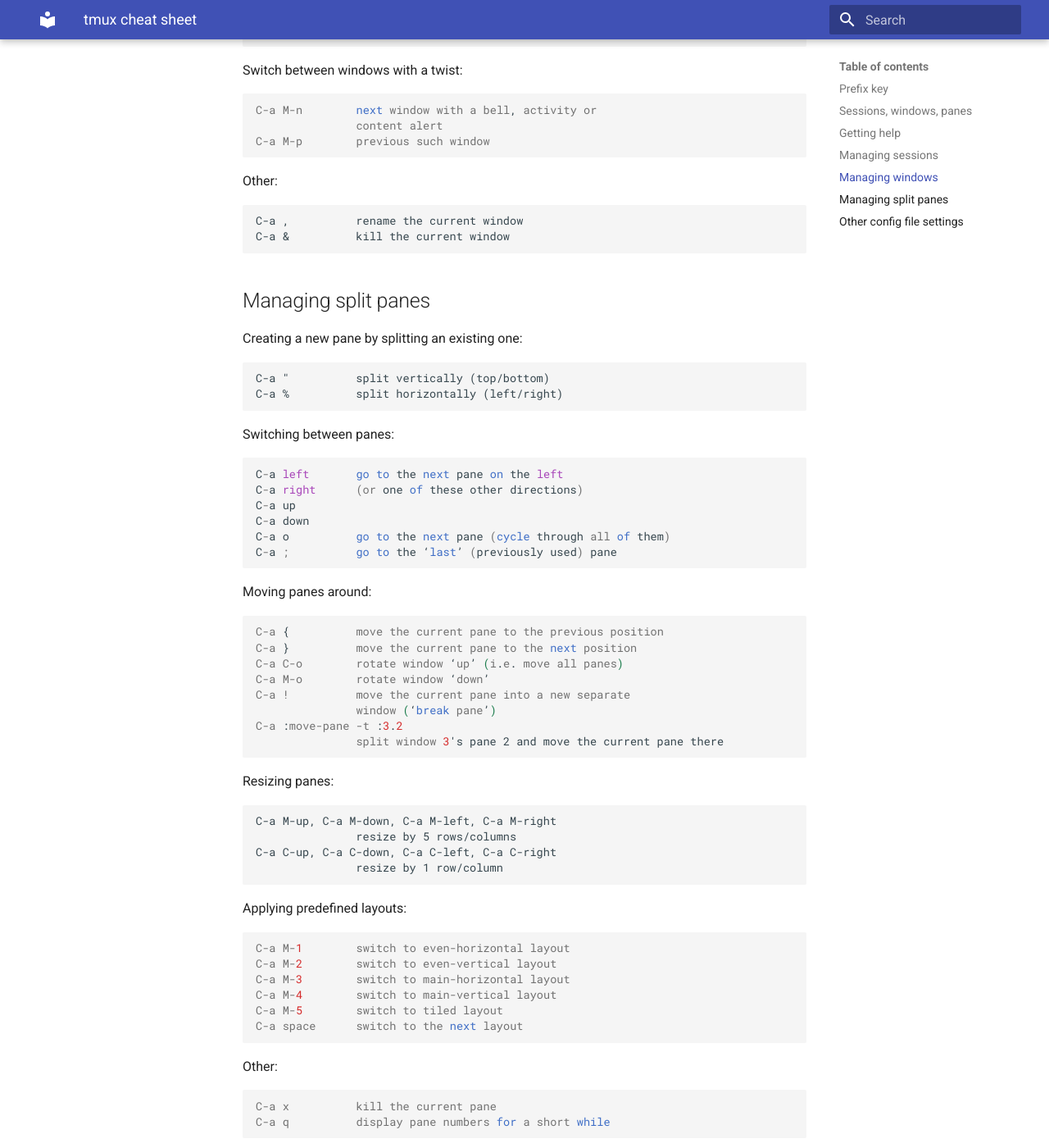
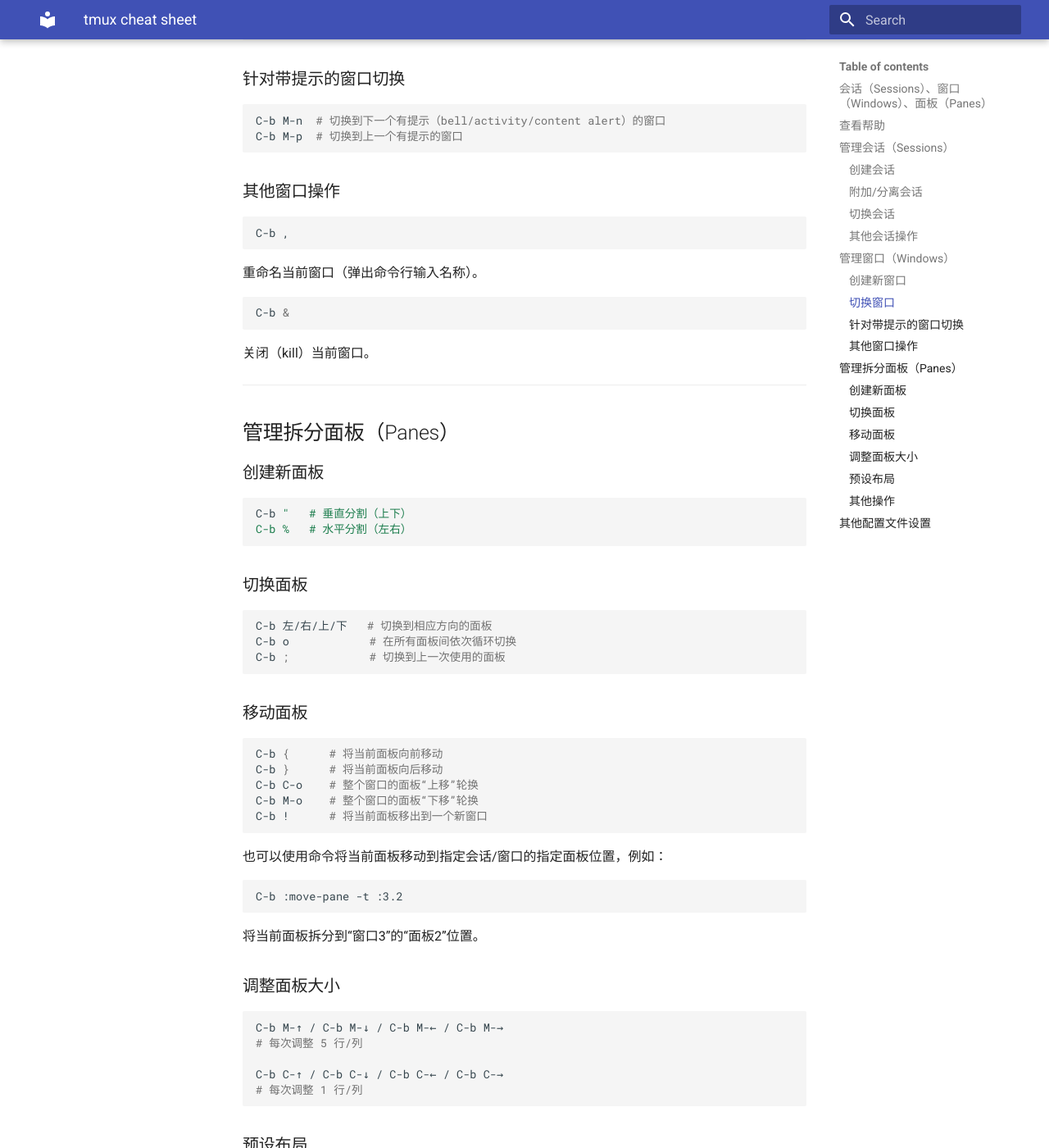
Before and after one commit to ymma98/technotes, an MkDocs documentation site: the page built from docs/Linux/tmux速查.md, in a window 1280 px wide and 1400 px high, scrolled down 2259 px. Shown: the whole window at 82% size. Built offline with MkDocs 1.6.1 and Material for MkDocs 9.7.7, drawn with Linux system fonts in a browser that asks for light colours; some of the changed text lies outside the part shown.

Commit message:
docs/Linux/tmux速查.md updated from https://stackedit.cn/

````diff
--- a/docs/Linux/tmux速查.md
+++ b/docs/Linux/tmux速查.md
@@ -2,162 +2,217 @@
 
 * [参考](https://gist.github.com/andreyvit/2921703)
 
-(C-x means ctrl+x, M-x means alt+x)
+
+（注：C-x 表示 Ctrl + x，M-x 表示 Alt + x）
 
 
-## Prefix key
+以下所有快捷键均假设你使用 `C-b` 作为前缀。
 
-The default prefix is C-b. If you (or your muscle memory) prefer C-a, you need to add this to `~/.tmux.conf`:
+----------
 
-    # remap prefix to Control + a
-    set -g prefix C-a
-    # bind 'C-a C-a' to type 'C-a'
-    bind C-a send-prefix
-    unbind C-b
+## 会话（Sessions）、窗口（Windows）、面板（Panes）
 
-I'm going to assume that C-a is your prefix.
+-   **会话（Session）**：一组窗口，并且包含当前正在使用的窗口信息。
+-   **窗口（Window）**：相当于一个「虚拟桌面」，其中可以包含多个面板。
+-   **面板（Pane）**：窗口中的一个矩形区域，运行一个特定的命令（如一个 shell）。
 
+----------
 
-## Sessions, windows, panes
+## 查看帮助
 
-Session is a set of windows, plus a notion of which window is current.
+显示所有快捷键列表：
 
-Window is a single screen covered with panes. (Once might compare it to a ‘virtual desktop’ or a ‘space’.)
+```bash
+C-b ?
+```
 
-Pane is a rectangular part of a window that runs a specific command, e.g. a shell.
+如果想在查看帮助和复制模式下使用 Vim 按键（例如 j、k、C-u、C-d 等），需要在 `~/.tmux.conf` 中添加：
 
+```bash
+setw -g mode-keys vi
+```
 
-## Getting help
+提示：本 cheatsheet 中提到的所有命令，都可以通过以下方式执行：
 
-Display a list of keyboard shortcuts:
+-   在终端中直接输入 `tmux <command>`
+-   在 tmux 中先按 `C-b :`，然后输入 `<command>`
+-   或者将它们加入到 `~/.tmux.conf`
 
-    C-a ?
+----------
 
-Navigate using Vim or Emacs shortcuts, depending on the value of `mode-keys`. Emacs is the default, and if you want Vim shortcuts for help and copy modes (e.g. j, k, C-u, C-d), add the following line to `~/.tmux.conf`:
+## 管理会话（Sessions）
 
-    setw -g mode-keys vi
+### 创建会话
 
-Any command mentioned in this list can be executed as `tmux something` or `C-a :something` (or added to `~/.tmux.conf`).
+```bash
+tmux new-session -s work
+```
 
+创建一个与已有会话共享窗口，但拥有自己当前窗口指针的新会话：
 
-## Managing sessions
+```bash
+tmux new-session -s work2 -t work
+```
 
-Creating a session:
+### 附加/分离会话
 
-    tmux new-session -s work
+```bash
+tmux attach -t work
+```
 
-Create a new session that shares all windows with an existing session, but has its own separate notion of which window is current:
+分离当前会话：
 
-    tmux new-session -s work2 -t work
+```bash
+C-b d
+```
 
-Attach to a session:
+### 切换会话
 
-    tmux attach -t work
+```bash
+C-b (    # 上一个会话
+C-b )    # 下一个会话
+C-b L    # 最后使用过的会话
+C-b s    # 从会话列表中选择
+```
 
-Detach from a session: `C-a d`.
+### 其他会话操作
 
-Switch between sessions:
+```bash
+C-b $
+```
 
-    C-a (          previous session
-    C-a )          next session
-    C-a L          ‘last’ (previously used) session
-    C-a s          choose a session from a list
+重命名当前会话（弹出命令行让你输入新名称）。
 
-Other:
+----------
 
-    C-a $          rename the current session
-    C-a
+## 管理窗口（Windows）
 
+### 创建新窗口
 
-## Managing windows
+```bash
+C-b c
+```
 
-Create a window:
+创建一个新的窗口。
 
-    C-a c          create a new window
+### 切换窗口
 
-Switch between windows:
+```bash
+C-b 1 ... C-b 9  C-b 0   # 切换到对应编号的窗口（1~9, 0）
+C-b p                   # 切换到上一个窗口
+C-b n                   # 切换到下一个窗口
+C-b l                   # 切换到上一次使用的窗口
+C-b w                   # 从窗口列表中选择
+```
 
-    C-a 1 ...      switch to window 1, ..., 9, 0
-    C-a 9
-    C-a 0
-    C-a p          previous window
-    C-a n          next window
-    C-a l          ‘last’ (previously used) window
-    C-a w          choose window from a list
+### 针对带提示的窗口切换
 
-Switch between windows with a twist:
+```bash
+C-b M-n  # 切换到下一个有提示（bell/activity/content alert）的窗口
+C-b M-p  # 切换到上一个有提示的窗口
+```
 
-    C-a M-n        next window with a bell, activity or
-                   content alert
-    C-a M-p        previous such window
+### 其他窗口操作
 
+```bash
+C-b ,
+```
 
-Other:
+重命名当前窗口（弹出命令行输入名称）。
 
-    C-a ,          rename the current window
-    C-a &          kill the current window
+```bash
+C-b &
+```
 
+关闭（kill）当前窗口。
 
-## Managing split panes
+----------
 
-Creating a new pane by splitting an existing one:
+## 管理拆分面板（Panes）
 
-    C-a "          split vertically (top/bottom)
-    C-a %          split horizontally (left/right)
+### 创建新面板
 
-Switching between panes:
+```bash
+C-b "   # 垂直分割（上下）
+C-b %   # 水平分割（左右）
+```
 
-    C-a left       go to the next pane on the left
-    C-a right      (or one of these other directions)
-    C-a up
-    C-a down
-    C-a o          go to the next pane (cycle through all of them)
-    C-a ;          go to the ‘last’ (previously used) pane
+### 切换面板
 
-Moving panes around:
+```bash
+C-b 左/右/上/下   # 切换到相应方向的面板
+C-b o            # 在所有面板间依次循环切换
+C-b ;            # 切换到上一次使用的面板
+```
 
-    C-a {          move the current pane to the previous position
-    C-a }          move the current pane to the next position
-    C-a C-o        rotate window ‘up’ (i.e. move all panes)
-    C-a M-o        rotate window ‘down’
-    C-a !          move the current pane into a new separate
-                   window (‘break pane’)
-    C-a :move-pane -t :3.2
-                   split window 3's pane 2 and move the current pane there
+### 移动面板
 
-Resizing panes:
+```bash
+C-b {      # 将当前面板向前移动
+C-b }      # 将当前面板向后移动
+C-b C-o    # 整个窗口的面板“上移”轮换
+C-b M-o    # 整个窗口的面板“下移”轮换
+C-b !      # 将当前面板移出到一个新窗口
+```
 
-    C-a M-up, C-a M-down, C-a M-left, C-a M-right
-                   resize by 5 rows/columns
-    C-a C-up, C-a C-down, C-a C-left, C-a C-right
-                   resize by 1 row/column
+也可以使用命令将当前面板移动到指定会话/窗口的指定面板位置，例如：
 
-Applying predefined layouts:
+```bash
+C-b :move-pane -t :3.2
+```
 
-    C-a M-1        switch to even-horizontal layout
-    C-a M-2        switch to even-vertical layout
-    C-a M-3        switch to main-horizontal layout
-    C-a M-4        switch to main-vertical layout
-    C-a M-5        switch to tiled layout
-    C-a space      switch to the next layout
+将当前面板拆分到“窗口3”的“面板2”位置。
 
+### 调整面板大小
 
-Other:
+```bash
+C-b M-↑ / C-b M-↓ / C-b M-← / C-b M-→
+# 每次调整 5 行/列
 
-    C-a x          kill the current pane
-    C-a q          display pane numbers for a short while
+C-b C-↑ / C-b C-↓ / C-b C-← / C-b C-→
+# 每次调整 1 行/列
+```
 
+### 预设布局
 
-## Other config file settings
+```bash
+C-b M-1  # 切换到 even-horizontal 布局
+C-b M-2  # 切换到 even-vertical 布局
+C-b M-3  # 切换到 main-horizontal 布局
+C-b M-4  # 切换到 main-vertical 布局
+C-b M-5  # 切换到 tiled 布局
+C-b space  # 切换到下一个布局
+```
 
-Force a reload of the config file on C-a r:
+### 其他操作
 
-    unbind r
-    bind r source-file ~/.tmux.conf
+```bash
+C-b x   # 关闭（kill）当前面板
+C-b q   # 短暂显示所有面板编号
+```
 
-Some other settings that I use:
+----------
 
-    setw -g xterm-keys on
+## 其他配置文件设置
+
+在 `C-b r` 重新载入配置文件：
+
+```bash
+unbind r
+bind r source-file ~/.tmux.conf
+```
+
+其他常用设置示例：
+
+```bash
+setw -g xterm-keys on
+```
+
+这条设置可以让 tmux 正确处理更多复杂按键。
+
+----------
+
+以上即是基于 `C-b` 作为前缀键的 tmux 快捷键与配置说明。祝使用愉快！
 <!--stackedit_data:
-eyJoaXN0b3J5IjpbLTkyNzQyMTY5MF19
+eyJoaXN0b3J5IjpbLTc3MTc0ODc0OSwtOTI3NDIxNjkwXX0=
 -->
````
